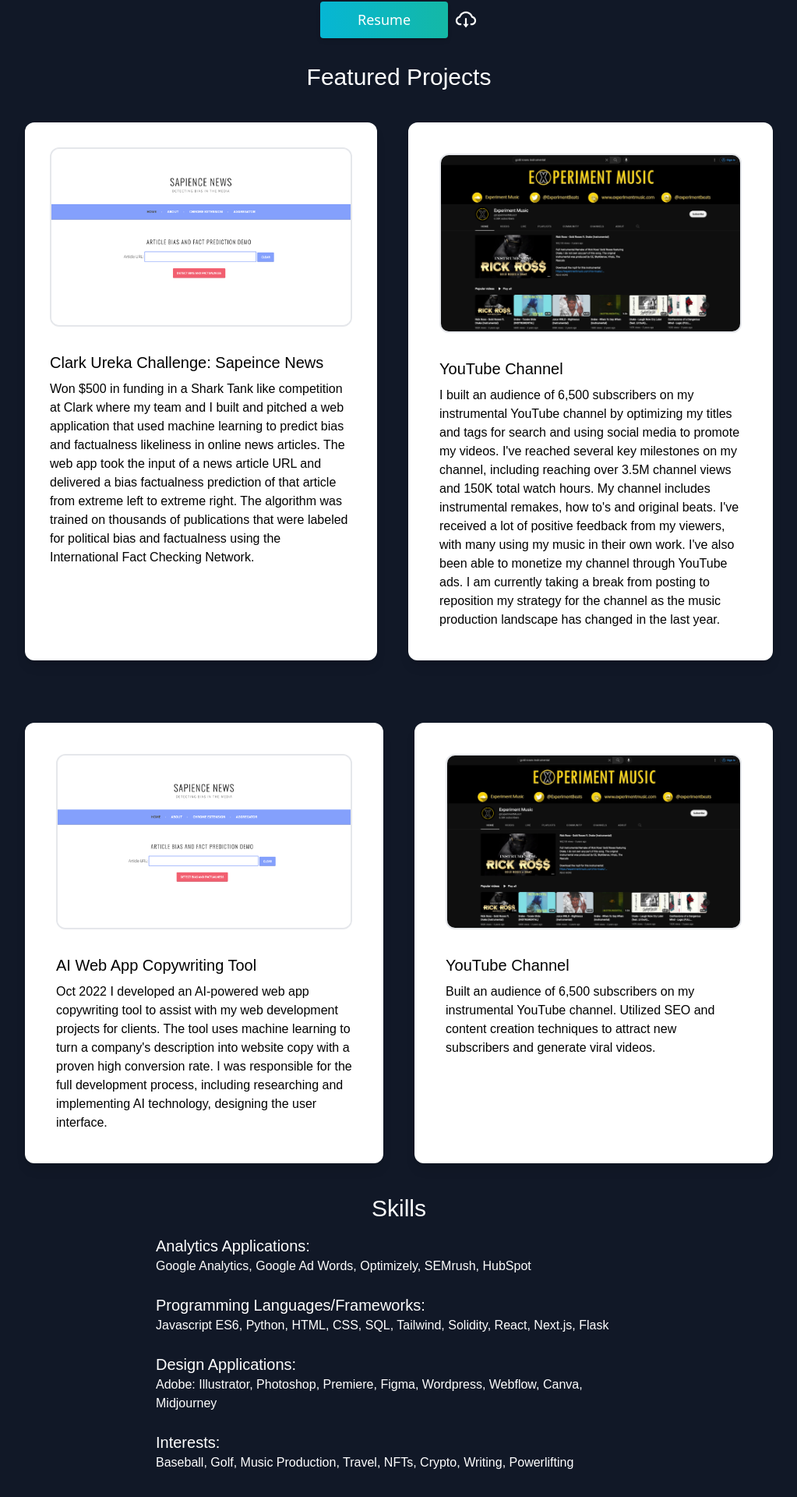
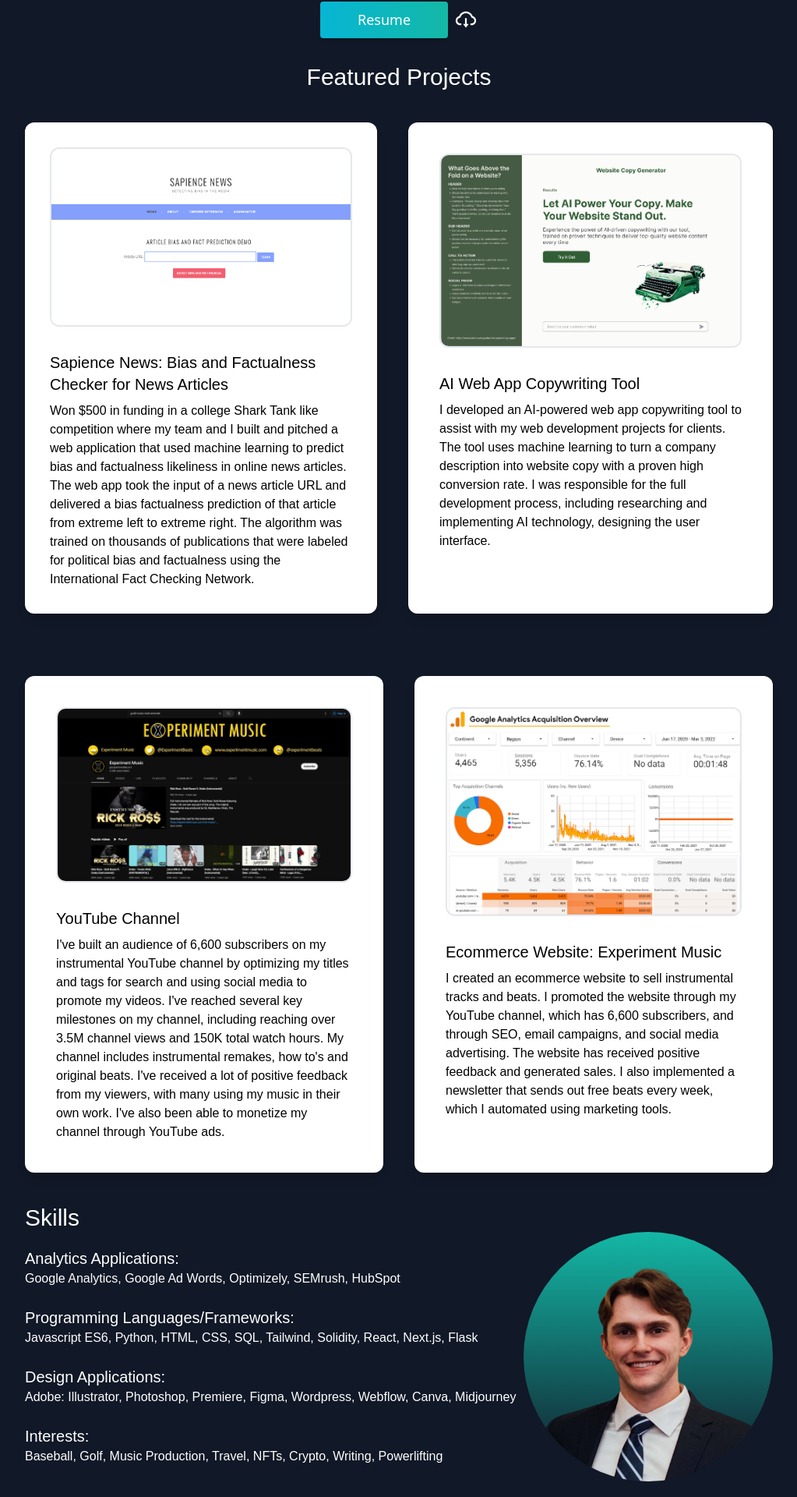
Before and after one commit to mmondro/nextjs-blog, a Next.js app: page / in a window 1280 px wide. Shown: the part 258-2178 px from the top of the page at 78% size, without its empty margins (128-1151 px from the left). Built offline with nearby package versions, Linux system fonts and the light colour scheme.

Commit message:
Formatting to Featured Projects

```diff
--- a/pages/index.js
+++ b/pages/index.js
@@ -15,7 +15,7 @@
 import Image from "next/image";
 import web1 from "../public/sapience.png";
 import web2 from "../public/experimentmusic.png";
-import web3 from "../public/triply.png";
+import web3 from "../public/AI_Tool.png";
 import web4 from "../public/googleanalytics.png";
 import Typewriter from 'typewriter-effect';
 
@@ -105,52 +105,52 @@
             <div className=" shadow-lg p-8 rounded-xl my-10  dark:bg-white flex-1">
               <Image src={web1} className="border-2 border-grey rounded-xl w-full" width={400} height={300} />
               <h2 className="text-xl font-medium pt-8 pb-2">
-              Clark Ureka Challenge: Sapeince News
+              Sapience News: Bias and Factualness Checker for News Articles
               </h2>
               <p>
-              Won $500 in funding in a Shark Tank like competition at Clark where my team and I built and pitched a web application that used machine learning to predict bias and factualness likeliness in online news articles. The web app took the input of a news article URL and delivered a bias factualness prediction of that article from extreme left to extreme right. The algorithm was trained on thousands of publications that were labeled for political bias and factualness using the International Fact Checking Network.
+              Won $500 in funding in a college Shark Tank like competition where my team and I built and pitched a web application that used machine learning to predict bias and factualness likeliness in online news articles. The web app took the input of a news article URL and delivered a bias factualness prediction of that article from extreme left to extreme right. The algorithm was trained on thousands of publications that were labeled for political bias and factualness using the International Fact Checking Network.
               </p>
             </div>
+            <div className=" shadow-lg p-10 rounded-xl my-10  dark:bg-white flex-1">
+    <Image src={web3} className="border-2 border-grey rounded-xl w-full" width={400} height={300} />
+    <h2 className="text-xl font-medium pt-8 pb-2">
+    AI Web App Copywriting Tool
+    </h2>
+    <p>
+    I developed an AI-powered web app copywriting tool to assist with my web development projects for clients. The tool uses machine learning to turn a company description into website copy with a proven high conversion rate. I was responsible for the full development process, including researching and implementing AI technology, designing the user interface.
+    </p>
+  </div>
 
-            <div className=" shadow-lg p-10 rounded-xl my-10  dark:bg-white flex-1">
+  </div>
+
+
+<div className="lg:flex flex-wrap gap-10">
+<div className=" shadow-lg p-10 rounded-xl my-10  dark:bg-white flex-1">
               <Image src={web2} className="border-2 border-grey rounded-xl w-full" width={400} height={300} />
               <h2 className="text-xl font-medium pt-8 pb-2">
               YouTube Channel
               </h2>
               <p>
-              I built an audience of 6,500 subscribers on my instrumental YouTube channel by optimizing my titles and tags for search and using social media to promote my videos. I've reached several key milestones on my channel, including reaching over 3.5M channel views and 150K total watch hours. My channel includes instrumental remakes, how to's and original beats. I've received a lot of positive feedback from my viewers, with many using my music in their own work. I've also been able to monetize my channel through YouTube ads. I am currently taking a break from posting to reposition my strategy for the channel as the music production landscape has changed in the last year.
+              I've built an audience of 6,600 subscribers on my instrumental YouTube channel by optimizing my titles and tags for search and using social media to promote my videos. I've reached several key milestones on my channel, including reaching over 3.5M channel views and 150K total watch hours. My channel includes instrumental remakes, how to's and original beats. I've received a lot of positive feedback from my viewers, with many using my music in their own work. I've also been able to monetize my channel through YouTube ads.
               </p>
             </div>
-            </div>
 
-
-<div className="lg:flex flex-wrap gap-10">
   <div className=" shadow-lg p-10 rounded-xl my-10  dark:bg-white flex-1">
-    <Image src={web1} className="border-2 border-grey rounded-xl w-full" width={400} height={300} />
+    <Image src={web4} className="border-2 border-grey rounded-xl w-full" width={400} height={300} />
     <h2 className="text-xl font-medium pt-8 pb-2">
-    AI Web App Copywriting Tool
+    Ecommerce Website: Experiment Music
     </h2>
     <p>
-    Oct 2022 I developed an AI-powered web app copywriting tool to assist with my web development projects for clients. The tool uses machine learning to turn a company's description into website copy with a proven high conversion rate. I was responsible for the full development process, including researching and implementing AI technology, designing the user interface.
-    </p>
-  </div>
-
-  <div className=" shadow-lg p-10 rounded-xl my-10  dark:bg-white flex-1">
-    <Image src={web2} className="border-2 border-grey rounded-xl w-full" width={400} height={300} />
-    <h2 className="text-xl font-medium pt-8 pb-2">
-    YouTube Channel
-    </h2>
-    <p>
-    Built an audience of 6,500 subscribers on my instrumental YouTube channel. Utilized SEO and content creation techniques to attract new subscribers and generate viral videos.
+    I created an ecommerce website to sell instrumental tracks and beats. I promoted the website through my YouTube channel, which has 6,600 subscribers, and through SEO, email campaigns, and social media advertising. The website has received positive feedback and generated sales. I also implemented a newsletter that sends out free beats every week, which I automated using marketing tools.
     </p>
   </div>
   </div>
 
+
   </section>
-
-  <h3 className="text-3xl dark:text-white flex justify-center"> Skills</h3>
-  <div class="flex flex-col md: flex-row md:justify-between md:items-center text-x py-4 dark:text-white">
-  <div class="md:w-2/3 px-2">
+  <h3 className="text-3xl dark:text-white"> Skills</h3>
+  <div class="flex flex-col md:flex-row justify-between items-center text-x dark:text-white pb-10">
+  <div class="md:w-2/3 ">
 
   <h4 class="justify-center text-xl"> Analytics Applications: </h4>
    <Typewriter class=" justify-center dark:text-white" options ={{
@@ -205,11 +205,13 @@
       />
 
   </div>
-  <div class="md:w-1/3 flex items-center justify-center pb-8">
-  <div className=" bg-gradient-to-b from-teal-500 rounded-full w-80 h-80 relative overflow-hidden mt-40 md:h-70 md:w-70">
+  <div class="md:w-1/3 flex items-center justify-center align-items-center">
+  <div className=" bg-gradient-to-b from-teal-500 rounded-full w-80 h-80 relative overflow-hidden md:h-70 md:w-70">
     <Image src={deved} layout="fill" objectFit="cover" objectPosition="center" />
   </div>
 </div>
+
+
 
 </div>
 
--- a/styles/globals.css
+++ b/styles/globals.css
@@ -24,5 +24,12 @@
   font-family: "burtons";
   src: url("../public/Burtons.otf");
 
+  /* My main CSS file */
+
+@font-face {
+  font-family: 'MyFont';
+  src: url('/public/FontsFree-Net-Proxima-Nova-Xbold.otf');
 
 }
+
+}
```
Also changed, not shown: public/AI_Tool.png (added), public/proxima.otf (renamed from public/FontsFree-Net-Proxima-Nova-Xbold.otf), tailwind.config.js (line endings or trailing spaces).
